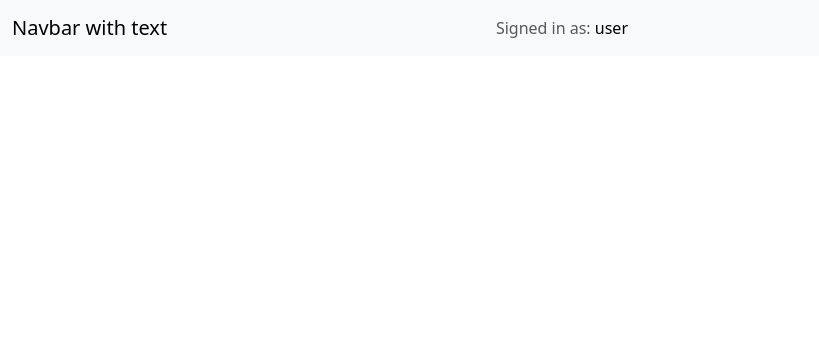
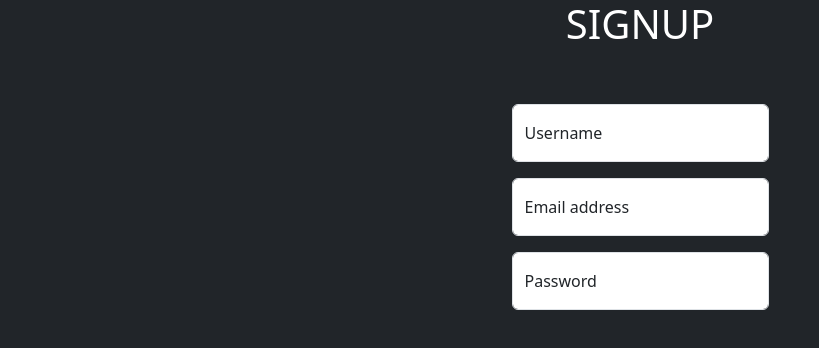
Before and after one commit to puente123/Quizzoot, a React (Vite) app in the folder frontend/: page /signup in a window 1280 px wide. Shown: the top 348 px of the page, without its empty margins (0-819 px from the left). Built offline with nearby package versions, Linux system fonts and the light colour scheme.

Commit message:
Signup Page

```diff
--- a/frontend/src/App.jsx
+++ b/frontend/src/App.jsx
@@ -1,3 +1,4 @@
+import Signup from './Pages/Signup'
 import React from 'react'
 import NavBar from './Layout/NavBar'
 import {BrowserRouter as Router,Route,Routes} from 'react-router-dom'
@@ -8,18 +9,17 @@ import Game from "./Pages/Game"
 function App() {
 
   return (
-   <>
-    <NavBar/>
+   <div className='d-flex justify-content-center bg-dark  vh-100 vw-100'>
     <Router>
       <Routes>
+        <Route exact path = '/signup' element= {<Signup/>}/>
         <Route exact path = '/' element= {<Home/>}/>
         <Route exact path = '/game' element= {<Game/>}/>
       </Routes>
     </Router>
-   </>
+   </div>
   )
 }
 
 
-import 'bootstrap/dist/css/bootstrap.min.css';
 export default App
--- a/frontend/src/Layout/NavBar.jsx
+++ b/frontend/src/Layout/NavBar.jsx
@@ -5,6 +5,8 @@ import { Container, Navbar} from 'react-bootstrap';
 
 export default function NavBar() {
   return (
+    <>
+
       <Navbar fixed="top" className="bg-body-tertiary">
         <Container>
           <Navbar.Brand href="#home">Navbar with text</Navbar.Brand>
@@ -19,5 +21,7 @@ export default function NavBar() {
 
         </Container>
       </Navbar>
+    </>
+
   )
 }
--- /dev/null
+++ b/frontend/src/Pages/Signup.jsx
@@ -0,0 +1,31 @@
+import React from 'react'
+import { FloatingLabel,Form } from 'react-bootstrap'
+
+
+export default function Signup() {
+  return (
+	<div className='d-flex flex-column align-items-center'>
+		<h1 className='text-white pb-5'>SIGNUP</h1>
+		<div className=''>
+			<FloatingLabel
+				controlId="floatingUsername"
+				label="Username"
+				className='mb-3'
+
+			>
+				<Form.Control type="username" placeholder="Username" />
+			</FloatingLabel>
+			<FloatingLabel
+				controlId="floatingInput"
+				label="Email address"
+				className="mb-3"
+			>
+				<Form.Control type="email" placeholder="name@example.com" />
+			</FloatingLabel>
+			<FloatingLabel controlId="floatingPassword" label="Password">
+				<Form.Control type="password" placeholder="Password" />
+			</FloatingLabel>
+		</div>
+	</div>
+  )
+}
--- a/frontend/src/main.jsx
+++ b/frontend/src/main.jsx
@@ -2,6 +2,8 @@ import { StrictMode } from 'react'
 import { createRoot } from 'react-dom/client'
 import App from './App.jsx'
 import './index.css'
+import 'bootstrap/dist/css/bootstrap.min.css';
+
 
 createRoot(document.getElementById('root')).render(
   <StrictMode>
```
Lines whose indentation alone changed are shown as unchanged.
